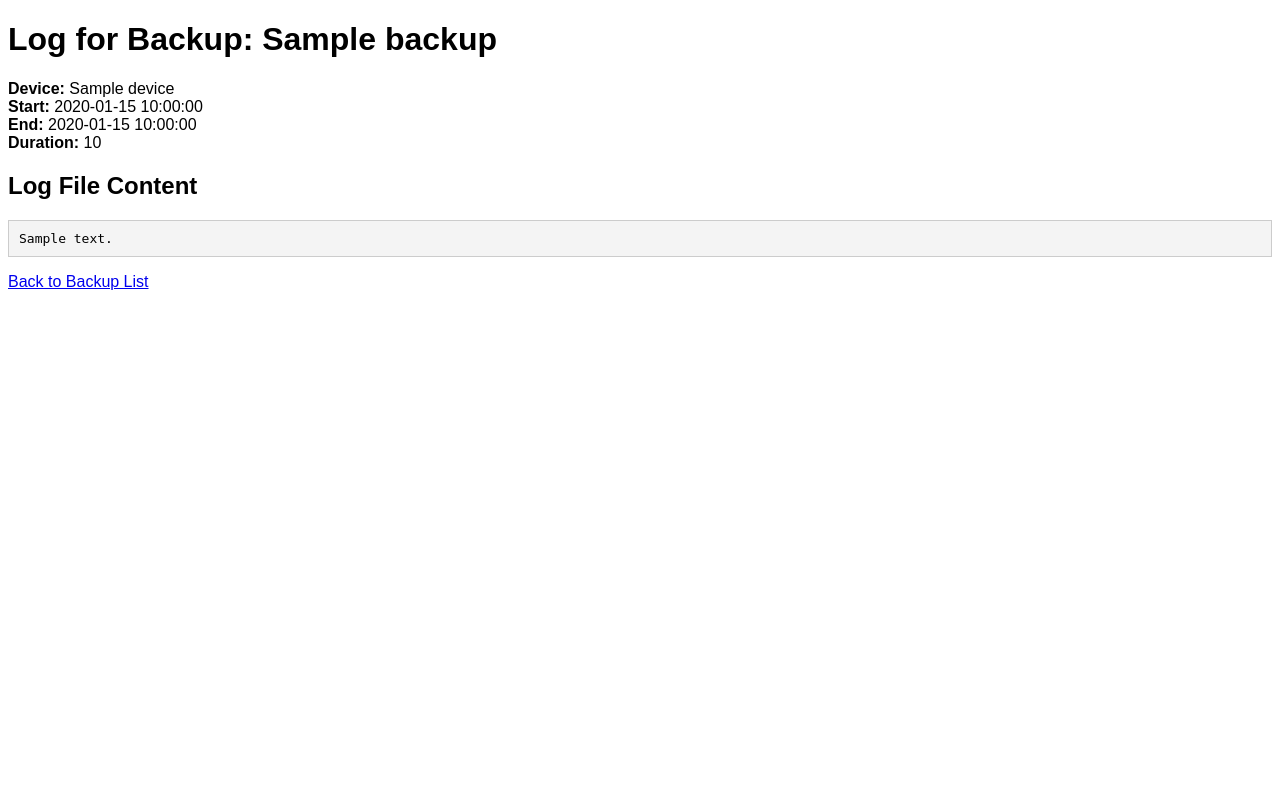
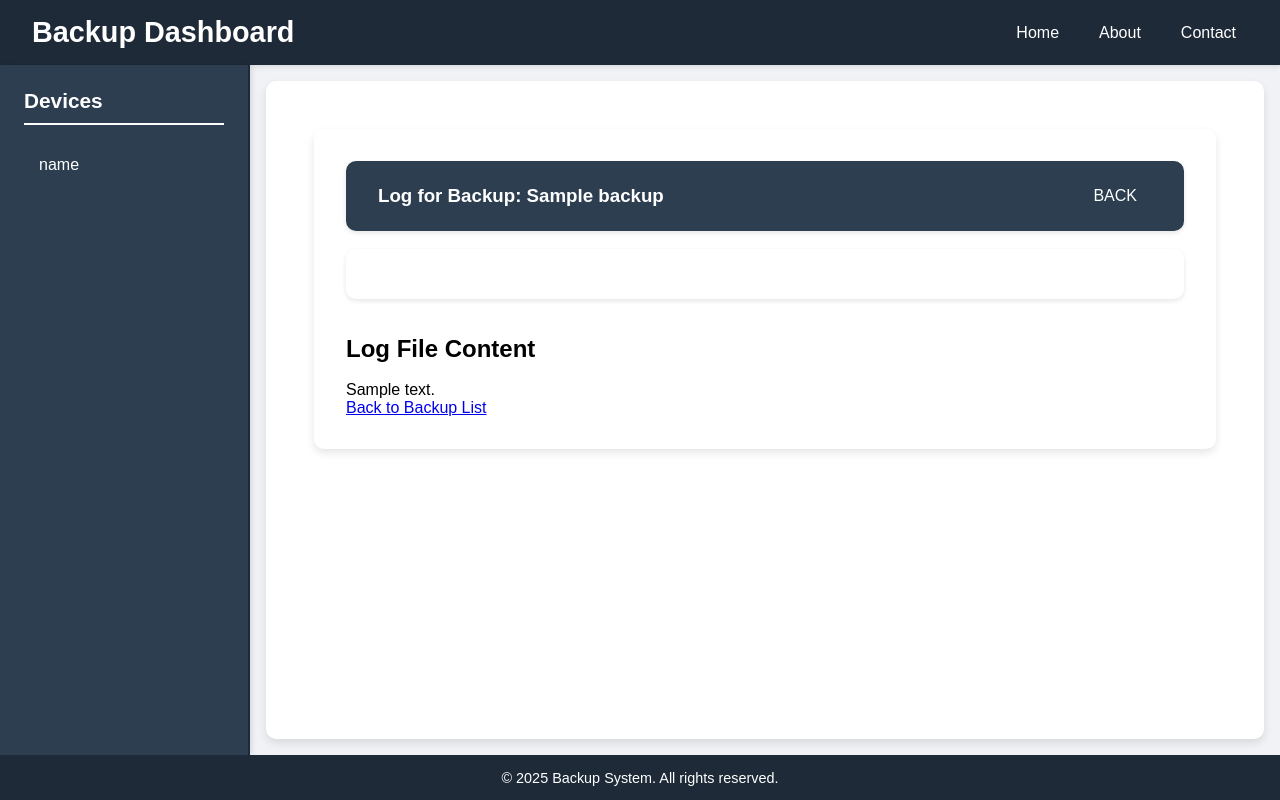
Before and after one commit to TrickShotMLG02/raspiBackupWebInterface, a Flask app: template templates/view_log.html in a window 1280 px wide. Run offline with Flask 3, Linux system fonts and the light colour scheme; the template is opened without the code that fills it: most values are stand-ins (such as "Sample title", 1, 10 or a date in 2020).

Commit message:
some more ui improvements

```diff
--- a/app.py
+++ b/app.py
@@ -71,7 +71,7 @@ def view_log(device, backup_name):
             log_content = f.read()
     except Exception as e:
         abort(500, description=f"Error reading log file: {e}")
-    return render_template("view_log.html", device=device, backup=backup, log_content=log_content)
+    return render_template("view_log.html", data=data, selected_device=device, backup=backup, log_content=log_content)
 
 if __name__ == "__main__":
     app.run(debug=True, host="0.0.0.0", port=5000)
--- a/static/css/style.css
+++ b/static/css/style.css
@@ -95,6 +95,7 @@
     border-radius: 10px;
     margin: 1em;
     box-shadow: 0 4px 8px rgba(0, 0, 0, 0.1);
+    overflow-y: auto;  /* Ensure content can scroll if needed */
 }
 
 /* Footer */
@@ -149,6 +150,73 @@ table th.log-col, table td.log-col {
     cursor: pointer;
 }
 
+.container-primary {
+    background-color: #2c3e50;
+    color: #fff;
+    padding: 1em 2em;
+    display: flex;
+    align-items: center;
+    justify-content: space-between;
+    box-shadow: 0 2px 5px rgba(0, 0, 0, 0.1);
+    border-radius: 10px;
+}
+
+.container-primary h4 {
+    font-size: 1em;
+    font-weight: bold;
+    text-decoration: none;
+    color: #ffffff;
+}
+
+.container-primary h3 {
+    font-size: 1.17em;
+    font-weight: bold;
+    text-decoration: none;
+    color: #ffffff;
+}
+
+.container-primary h2 {
+    font-size: 1.5em;
+    font-weight: bold;
+    text-decoration: none;
+    color: #ffffff;
+}
+
+.container-primary h1 {
+    font-size: 2em;
+    font-weight: bold;
+    text-decoration: none;
+    color: #ffffff;
+}
+
+
+/* Styling the link inside the container */
+.container-primary a {
+    text-decoration: none;
+    color: #ffffff;
+    display: block;
+    padding: 10px 15px;
+    border-radius: 5px;
+    transition: background 0.3s ease;
+}
+
+/* Hover effect for the link */
+.container-primary a:hover {
+    background: rgba(255, 255, 255, 0.2);
+}
+
+.flex-item-right {
+    margin-left: auto;
+}
+
+.flex-item-left {
+    margin-right: auto;
+}
+
+.transparent-background {
+    background-color: transparent;
+}
+
 
 /* Responsive Design */
 @media (max-width: 768px) {
--- a/templates/index.html
+++ b/templates/index.html
@@ -5,6 +5,7 @@
 {% block content %}
     {% if selected_device %}
         <h1>Device: {{ selected_device }}</h1>
+        <br>
         {% if backups and backups|length > 0 %}
             <table class="sortable">
                 <thead>
@@ -45,6 +46,7 @@
         {% endif %}
     {% else %}
         <h1>Welcome to the Backup Dashboard</h1>
+        <br>
         <p>Select a device from the sidebar to view backup information.</p>
     {% endif %}
 {% endblock %}
--- a/templates/view_log.html
+++ b/templates/view_log.html
@@ -1,23 +1,26 @@
-<!doctype html>
-<html lang="en">
-<head>
-    <meta charset="UTF-8">
-    <title>Log for {{ backup.name }} on {{ device }}</title>
-    <style>
-        body { font-family: Arial, sans-serif; }
-        pre { background: #f4f4f4; padding: 10px; border: 1px solid #ccc; overflow-x: auto; }
-    </style>
-</head>
-<body>
-<h1>Log for Backup: {{ backup.name }}</h1>
-<p>
-    <strong>Device:</strong> {{ device }}<br>
-    <strong>Start:</strong> {{ backup.start_date }}<br>
-    <strong>End:</strong> {{ backup.end_date }}<br>
-    <strong>Duration:</strong> {{ backup.duration }}
-</p>
-<h2>Log File Content</h2>
-<pre>{{ log_content }}</pre>
-<p><a href="{{ url_for('index') }}">Back to Backup List</a></p>
-</body>
-</html>
+{% extends "base.html" %}
+
+{% block title %}Log for {{ backup.name }} on {{ selected_device }}{% endblock %}
+
+{% block content %}
+    <div id="content">
+        <div class="container-primary">
+            <h3>Log for Backup: {{ backup.name }}</h3>
+            <a href="" class="flex-item-right">BACK</a>
+        </div>
+        <br>
+        <div class="container-primary transparent-background">
+            <p><strong>Device:</strong> {{ selected_device }}</p>
+            <p><strong>Start:</strong> {{ backup.start_date }}</p>
+            <p><strong>End:</strong> {{ backup.end_date }}</p>
+            <p><strong>Duration:</strong> {{ backup.duration }}</p>
+            <p><strong>Size:</strong> {{ backup.size }}</p>
+        </div>
+        <br>
+        <br>
+        <h2>Log File Content</h2>
+        <br>
+        <pre>{{ log_content }}</pre>
+        <p><a href="{{ url_for('index') }}">Back to Backup List</a></p>
+    </div>
+{% endblock %}
```
Also changed, not shown: backup_metadata.json (+4 -4 lines).
